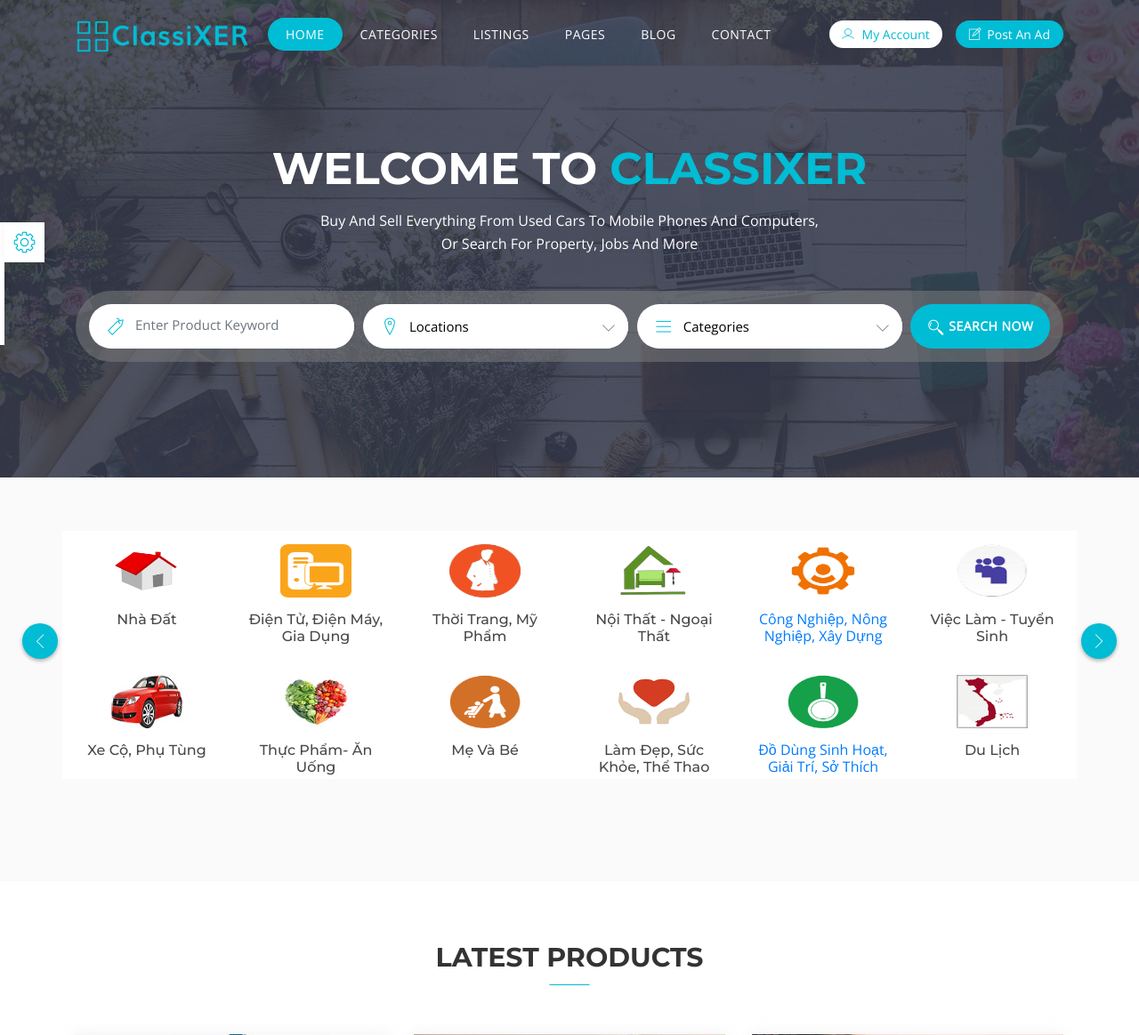
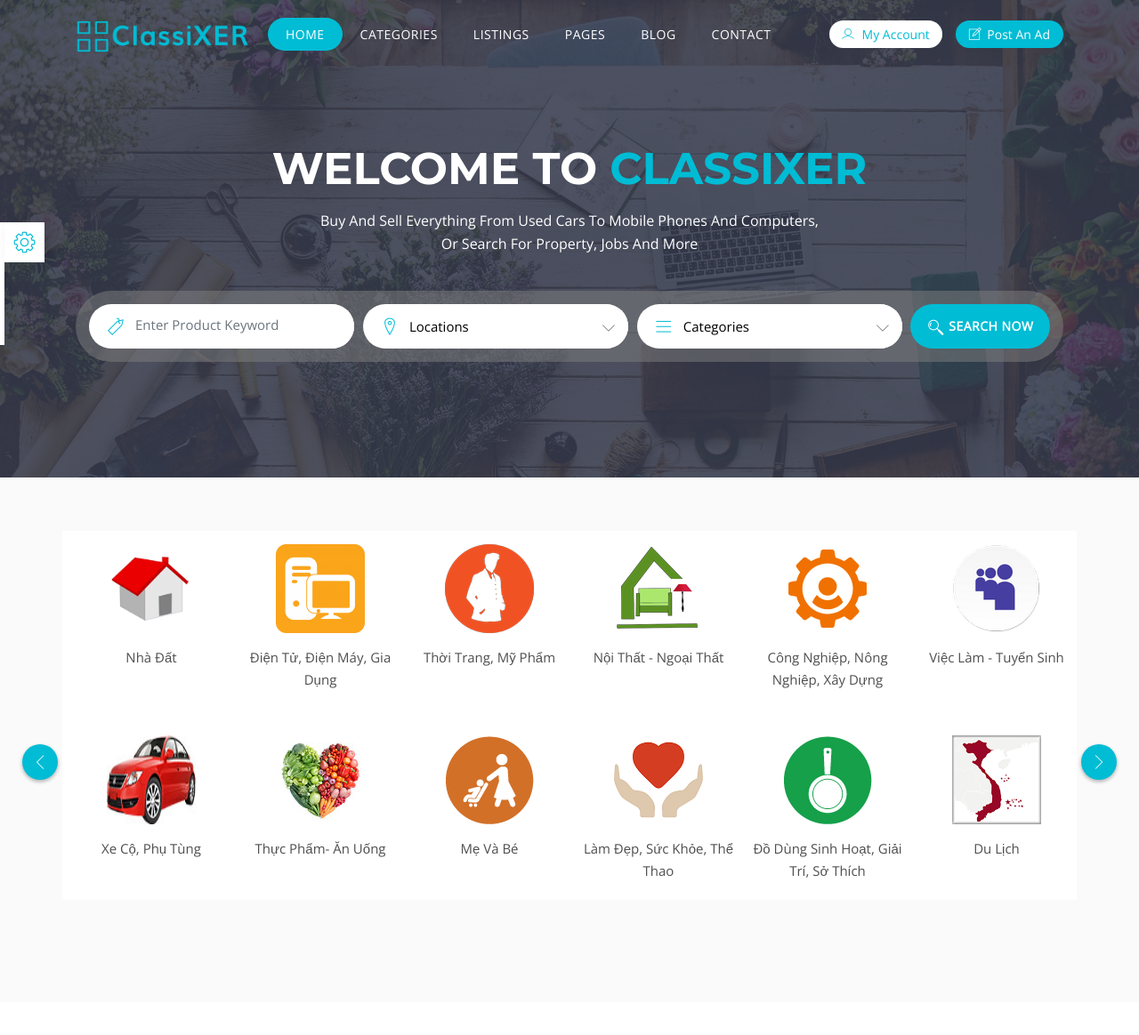
Before and after one commit to pandalove102/tizi_template, a PHP site: page /template_tizi/ in a window 1280 px wide. Shown: the top 1164 px of the page at 89% size. Run offline with PHP 8.4, Linux system fonts and the light colour scheme; some libraries are stand-ins or nearby versions; some web fonts are replaced.

Commit message:
update fix banner

```diff
--- a/view/home.php
+++ b/view/home.php
@@ -5,12 +5,28 @@
     left: 0;
 }
 .img-banner{
-	width: 80px;
-	height: 60px;
+	width: 100px;
+	height: 100px;
+	/* width: auto; */
+    border: 0;
+    vertical-align: middle;
 }
 .icon-box{
-	max-width: 190px;
-	max-height: 132px;
+	width: 200px;
+    height: 200px;
+}
+
+.font-banner{
+    color: #4f4f4f;
+    /* height: 40px; */
+    /* overflow: hidden; */
+    display: block;
+    font-weight: 500;
+    font-size: 15px;
+    text-decoration: none;
+    text-align: center;
+    /* padding-top: 15px; */
+    /* padding-bottom: 15px; */
 }
 </style>
 <!-- <section class="categories-icon section-padding bg-drack">
@@ -350,7 +366,7 @@
 															<img class="img-banner"  src="<?=template_classixer?>assets/img/category2/nhadat.gif" alt="Nhà Đất">
 														</a>
 												</div>
-												<h4>Nhà Đất</h4>
+												<div class="font-banner">Nhà Đất</div>
 										</a>
 								</div>
 								<div class="icon-box">
@@ -360,7 +376,7 @@
 														<img class="img-banner"  src="<?=template_classixer?>assets/img/category2/xeco.jpg" alt="Xe Cộ, Phụ Tùng">
 													</a>
 												</div>
-												<h4>Xe Cộ, Phụ Tùng</h4>
+												<div class="font-banner">Xe Cộ, Phụ Tùng</div>
 										</a>
 								</div>
 							</div>
@@ -372,7 +388,7 @@
 															<img class="img-banner"  src="<?=template_classixer?>assets/img/category2/dodientu.png" alt="Xe Cộ, Phụ Tùng">
 														</a>
 												</div>
-												<h4>Điện Tử, Điện Máy, Gia Dụng</h4>
+												<div class="font-banner">Điện Tử, Điện Máy, Gia Dụng</div>
 										</a>
 								</div>
 								<div class="icon-box">
@@ -382,7 +398,7 @@
 															<img class="img-banner"  src="<?=template_classixer?>assets/img/category2/thucpham.jpg" alt="Thực Phẩm, Địa Điểm Ăn Uống">
 														</a>
 												</div>
-												<h4>Thực Phẩm- Ăn Uống</h4>
+												<div class="font-banner">Thực Phẩm- Ăn Uống</div>
 										</a>
 								</div>
 							</div>
@@ -392,7 +408,7 @@
 												<div class="icon">
 												<img class="img-banner"  src="<?=template_classixer?>assets/img/category2/thoitrang.png" alt="Thời Trang, Mỹ Phẩm">
 												</div>
-												<h4>Thời Trang, Mỹ Phẩm</h4>
+												<div class="font-banner">Thời Trang, Mỹ Phẩm</div>
 										</a>
 								</div>
 								<div class="icon-box">
@@ -400,7 +416,7 @@
 												<div class="icon">
 												<img class="img-banner"  src="<?=template_classixer?>assets/img/category2/mevabe.png" alt="Mẹ Và Bé">
 												</div>
-												<h4>Mẹ Và Bé</h4>
+												<div class="font-banner">Mẹ Và Bé</div>
 										</a>
 								</div>
 							</div>
@@ -410,7 +426,7 @@
 												<div class="icon">
 												<img class="img-banner"  src="<?=template_classixer?>assets/img/category2/noithat.png" alt="Nội Thất - Ngoại Thất">
 												</div>
-												<h4>Nội Thất - Ngoại Thất</h4>
+												<div class="font-banner">Nội Thất - Ngoại Thất</div>
 										</a>
 								</div>
 								<div class="icon-box">
@@ -418,7 +434,7 @@
 												<div class="icon">
 												<img class="img-banner"  src="<?=template_classixer?>assets/img/category2/suckheo.png" alt="Làm Đẹp, Sức Khỏe, Thể Thao">
 												</div>
-												<h4>Làm Đẹp, Sức Khỏe, Thể Thao</h4>
+												<div class="font-banner">Làm Đẹp, Sức Khỏe, Thể Thao</div>
 										</a>
 								</div>
 							</div>
@@ -428,7 +444,7 @@
 												<div class="icon">
 												<img class="img-banner"  src="<?=template_classixer?>assets/img/category2/congnghiep.png" alt="Công Nghiệp, Nông Nghiệp, Xây Dựng">
 												</div>
-												<h6>Công Nghiệp, Nông Nghiệp, Xây Dựng</h6>
+												<div class="font-banner">Công Nghiệp, Nông Nghiệp, Xây Dựng</div>
 										</a>
 								</div>
 								<div class="icon-box">
@@ -436,7 +452,7 @@
 												<div class="icon">
 												<img class="img-banner"  src="<?=template_classixer?>assets/img/category2/sinhhoat.png" alt="Đồ Dùng Sinh Hoạt, Giải Trí, Sở Thích">
 												</div>
-												<h6>Đồ Dùng Sinh Hoạt, Giải Trí, Sở Thích</h6>
+												<div class="font-banner">Đồ Dùng Sinh Hoạt, Giải Trí, Sở Thích</div>
 										</a>
 								</div>
 							</div>
@@ -446,7 +462,7 @@
 												<div class="icon">
 												<img class="img-banner"  src="<?=template_classixer?>assets/img/category2/vieclam.png" alt="Việc Làm - Tuyển Sinh">
 												</div>
-												<h4> Việc Làm - Tuyển Sinh  </h4>
+												<div class="font-banner"> Việc Làm - Tuyển Sinh  </div>
 										</a>
 								</div>
 								<div class="icon-box">
@@ -454,7 +470,7 @@
 												<div class="icon">
 												<img class="img-banner"  src="<?=template_classixer?>assets/img/category2/dulich.png" alt="Du Lịch">
 												</div>
-												<h4>Du Lịch</h4>
+												<div class="font-banner">Du Lịch</div>
 										</a>
 								</div>
 							</div>
@@ -464,7 +480,7 @@
 												<div class="icon">
 												<img class="img-banner"  src="<?=template_classixer?>assets/img/category2/ketban.jpg" alt="Hợp Tác, Kết Bạn">
 												</div>
-												<h4> Hợp Tác, Kết Bạn</h4>
+												<div class="font-banner">Hợp Tác, Kết Bạn</div>
 										</a>
 								</div>
 								<div class="icon-box">
@@ -472,7 +488,7 @@
 												<div class="icon">
 												<img class="img-banner"  src="<?=template_classixer?>assets/img/category2/dichvu.png" alt="Dịch Vụ ">
 												</div>
-												<h4>Dịch Vụ </h4>
+												<div class="font-banner">Dịch Vụ </div>
 										</a>
 								</div>
 							</div>
@@ -482,7 +498,7 @@
 												<div class="icon">
 												<img class="img-banner"  src="<?=template_classixer?>assets/img/category2/vanphong.png" alt="Văn Phòng Phẩm - Quà Tặng">
 												</div>
-												<h6>Văn Phòng Phẩm - Quà Tặng</h6>
+												<div class="font-banner">Văn Phòng Phẩm - Quà Tặng</div>
 										</a>
 								</div>
 								<!-- <div class="icon-box">
--- a/view/layout/classixer/assets/js/main.js
+++ b/view/layout/classixer/assets/js/main.js
@@ -64,10 +64,10 @@
 			stopOnHover: true,
 			autoPlay: true,
 			items: 6,
-			itemsDesktop: [1199, 8],
-			itemsDesktopSmall: [980, 8],
-			itemsTablet: [768, 6],
-			itemsTablet: [767, 6],
+			itemsDesktop: [1199, 6],
+			itemsDesktopSmall: [980, 4],
+			itemsTablet: [768, 2],
+			itemsTablet: [767, 2],
 			itemsTabletSmall: [480, 1],
 			itemsMobile: [479, 1],
         });
```
